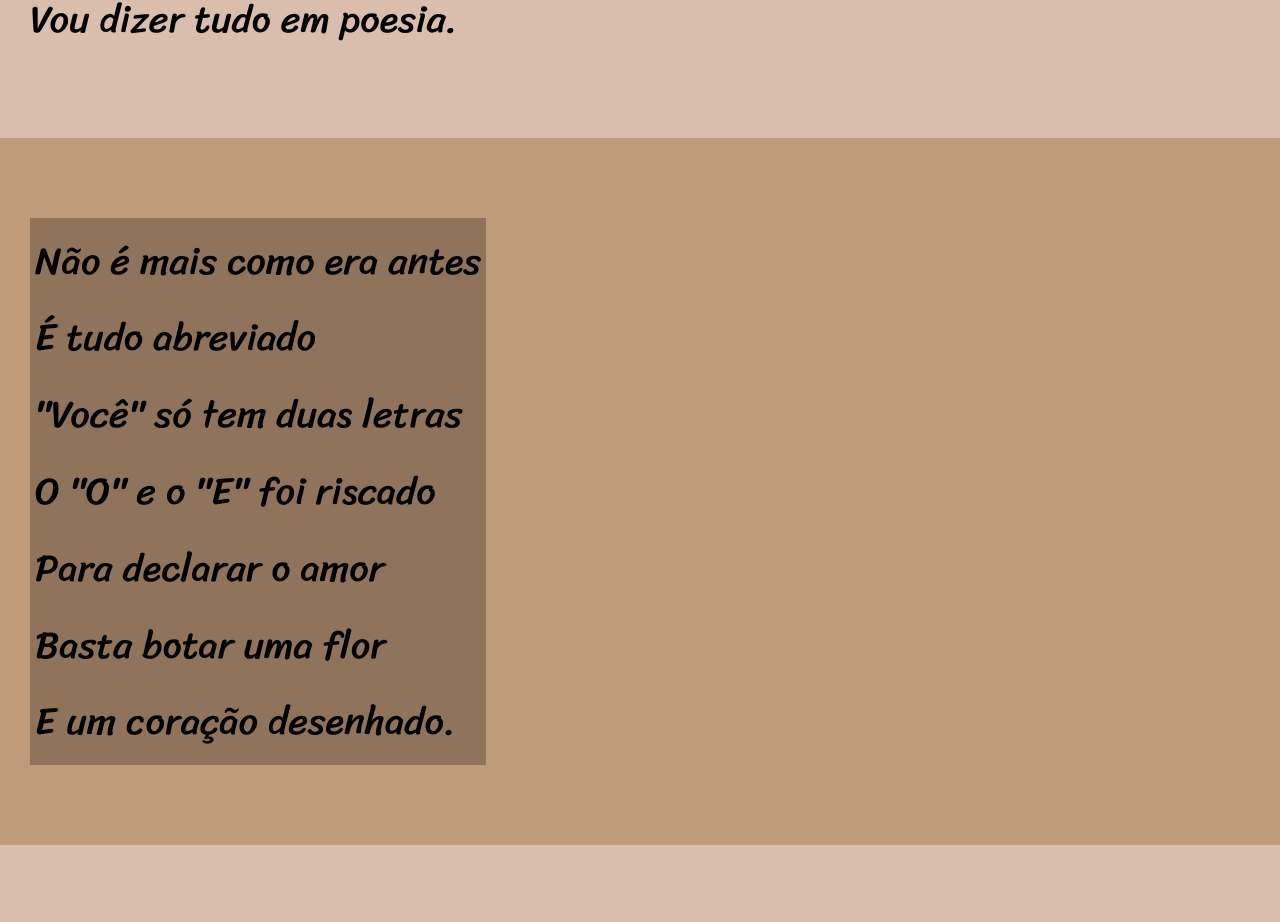
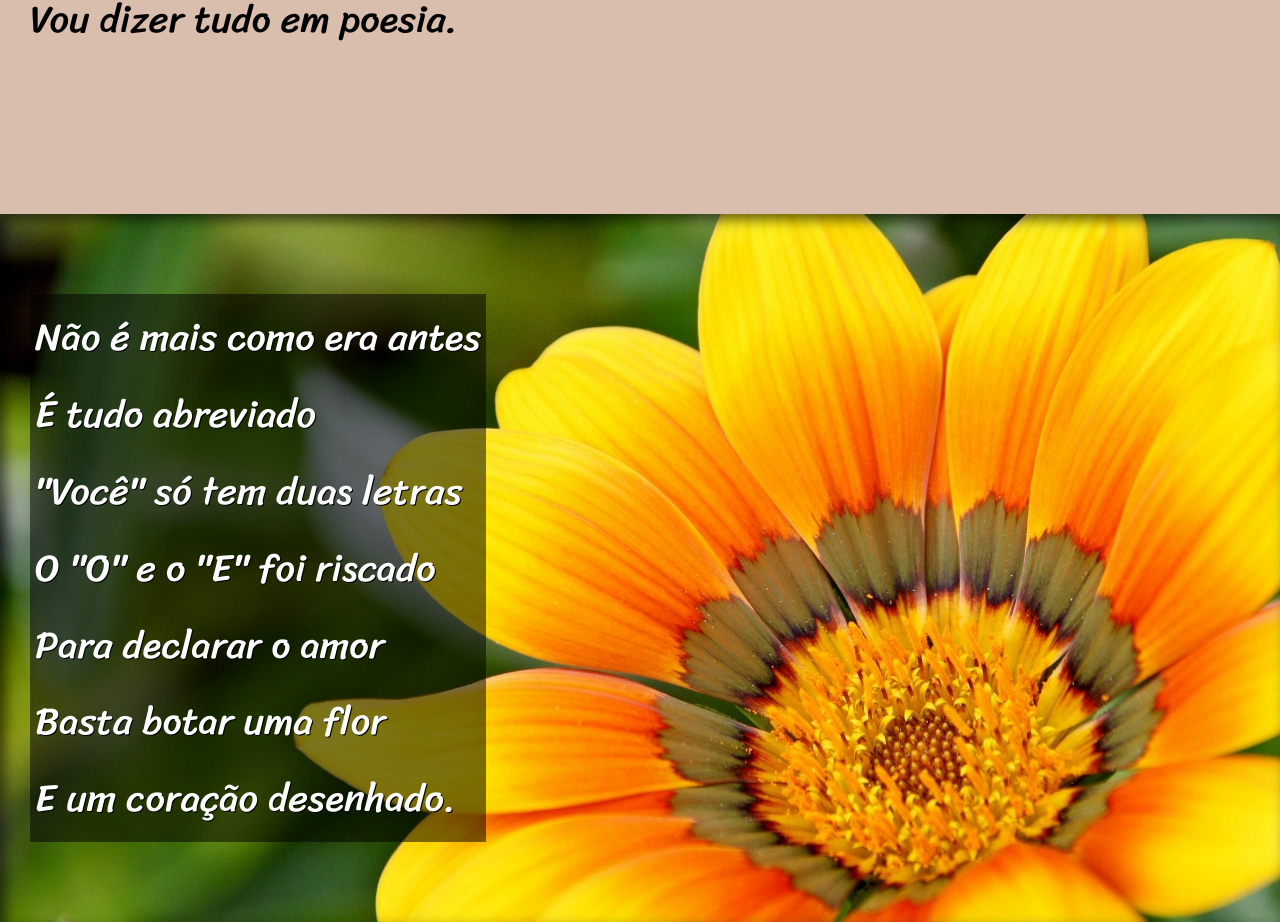
Before and after one commit to TallesFerraz/HTML-CSS, a plain HTML site: page Desafios/desafio012/index.html in a window 1280 px wide. Shown: the part 828-1750 px from the top of the page. Drawn offline with Linux system fonts and the light colour scheme.

Commit message:
fim da atividade

```diff
--- a/Desafios/desafio012/estilo/style.css
+++ b/Desafios/desafio012/estilo/style.css
@@ -57,6 +57,10 @@ section {
     font-size: 3vw;
 }
 
+section > p {
+    padding-bottom: 2em;
+}
+
 section.normal{
     background-color: #D9BDAD;
     color: black;
@@ -64,14 +68,28 @@ section.normal{
 
 section.imagem {
     background-color: #BF9B7A;
-    color: black;
+    color: white;
+    box-shadow: inset 6px 6px 13px 0px rgba(0, 0, 0, 0.603);
+    background-size: cover;
+    background-attachment: fixed;
 }
 
 section.imagem > p {
     display: inline-block;
     padding: 5px;
-    background-color: rgba(0, 0, 0, 0.253);
+    background-color: rgba(0, 0, 0, 0.514);
+    text-shadow: 1px 1px 0px black;
 }
+section#img01 {
+    background-image: url('../imagens/background001.jpg');
+    background-position: right center;
+
+}
+
+section#img02 {
+    background-image: url('../imagens/background002.jpg');
+}
+
 
 footer {
     background-color: #26110F;
--- a/Desafios/desafio012/index.html
+++ b/Desafios/desafio012/index.html
@@ -29,7 +29,7 @@
     </section>
 
 
-    <section class="imagem">
+    <section class="imagem" id="img01">
         <p>
             Não é mais como era antes <br>
             É tudo abreviado <br>
@@ -65,7 +65,7 @@
     </section>
 
 
-    <section class="imagem">
+    <section class="imagem" id="img02">
         <p>
             Tenho saudade das cartas <br>
             Escritas com a própria mão <br>
```
Also changed, not shown: Desafios/desafio012/imagens/background001.jpg (added), 1 other file.
